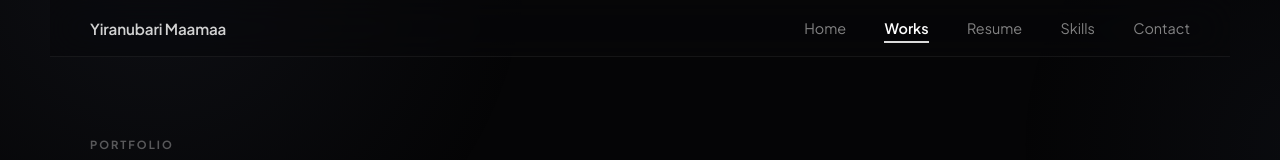
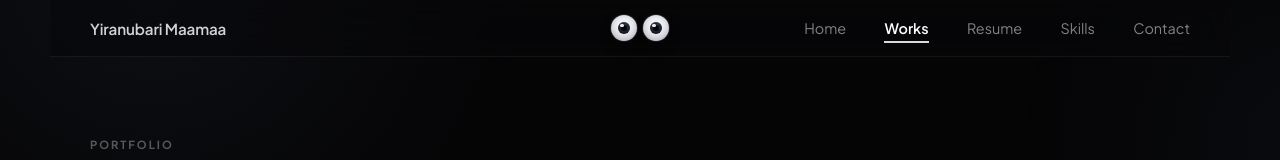
Before and after one commit to Yiranubari/portfolio-1, a Next.js app: page /works in a window 1280 px wide. Shown: the top 160 px of the page. Built offline with nearby package versions, Linux system fonts and the light colour scheme.

Commit message:
feat: add interactive CursorGlow and Eye components for enhanced user experience; refactor Home and Nav components for improved interactivity and visual effects

```diff
--- /dev/null
+++ b/app/components/CursorGlow.js
@@ -0,0 +1,42 @@
+"use client";
+
+import React, { useEffect, useRef } from "react";
+import styles from "./CursorGlow.module.css";
+
+export default function CursorGlow() {
+  const ref = useRef(null);
+
+  useEffect(() => {
+    const el = ref.current;
+    if (!el) return;
+
+    const reduce = window.matchMedia("(prefers-reduced-motion: reduce)");
+    if (reduce.matches) return;
+
+    let frame = 0;
+
+    const onMove = (e) => {
+      if (frame) return;
+      frame = requestAnimationFrame(() => {
+        frame = 0;
+        el.style.setProperty("--gx", `${e.clientX}px`);
+        el.style.setProperty("--gy", `${e.clientY}px`);
+        el.style.setProperty("--g-opacity", "1");
+      });
+    };
+
+    const onLeave = () => {
+      el.style.setProperty("--g-opacity", "0");
+    };
+
+    window.addEventListener("mousemove", onMove);
+    document.addEventListener("mouseleave", onLeave);
+    return () => {
+      window.removeEventListener("mousemove", onMove);
+      document.removeEventListener("mouseleave", onLeave);
+      if (frame) cancelAnimationFrame(frame);
+    };
+  }, []);
+
+  return <div ref={ref} className={styles.glow} aria-hidden="true" />;
+}
--- /dev/null
+++ b/app/components/CursorGlow.module.css
@@ -0,0 +1,19 @@
+.glow {
+  position: fixed;
+  inset: 0;
+  z-index: -1;
+  pointer-events: none;
+  opacity: var(--g-opacity, 0);
+  transition: opacity 0.6s var(--ease);
+  background: radial-gradient(
+    480px circle at var(--gx, 50%) var(--gy, 50%),
+    rgba(150, 165, 210, 0.1),
+    transparent 60%
+  );
+}
+
+@media (prefers-reduced-motion: reduce) {
+  .glow {
+    display: none;
+  }
+}
--- /dev/null
+++ b/app/components/Eye.js
@@ -0,0 +1,62 @@
+"use client";
+
+import React, { useEffect, useRef } from "react";
+import styles from "./Eye.module.css";
+
+export default function Eye() {
+  const leftRef = useRef(null);
+  const rightRef = useRef(null);
+
+  useEffect(() => {
+    const reduce = window.matchMedia("(prefers-reduced-motion: reduce)");
+    if (reduce.matches) return;
+
+    let frame = 0;
+
+    const aim = (ball) => {
+      const iris = ball.firstChild;
+      const r = ball.getBoundingClientRect();
+      const cx = r.left + r.width / 2;
+      const cy = r.top + r.height / 2;
+      return (e) => {
+        const angle = Math.atan2(e.clientY - cy, e.clientX - cx);
+        const max = r.width * 0.16;
+        iris.style.transform = `translate(${Math.cos(angle) * max}px, ${Math.sin(angle) * max}px)`;
+      };
+    };
+
+    const onMove = (e) => {
+      if (frame) return;
+      frame = requestAnimationFrame(() => {
+        frame = 0;
+        const left = leftRef.current;
+        const right = rightRef.current;
+        if (left) aim(left)(e);
+        if (right) aim(right)(e);
+      });
+    };
+
+    window.addEventListener("mousemove", onMove);
+    return () => {
+      window.removeEventListener("mousemove", onMove);
+      if (frame) cancelAnimationFrame(frame);
+    };
+  }, []);
+
+  return (
+    <div className={styles.eyes} aria-hidden="true">
+      <span className={styles.ball} ref={leftRef}>
+        <span className={styles.iris}>
+          <span className={styles.pupil} />
+          <span className={styles.shine} />
+        </span>
+      </span>
+      <span className={styles.ball} ref={rightRef}>
+        <span className={styles.iris}>
+          <span className={styles.pupil} />
+          <span className={styles.shine} />
+        </span>
+      </span>
+    </div>
+  );
+}
--- /dev/null
+++ b/app/components/Eye.module.css
@@ -0,0 +1,78 @@
+.eyes {
+  position: absolute;
+  top: 50%;
+  left: 50%;
+  transform: translate(-50%, -50%);
+  display: flex;
+  align-items: center;
+  gap: 6px;
+  pointer-events: none;
+}
+
+.ball {
+  display: flex;
+  align-items: center;
+  justify-content: center;
+  border-radius: 50%;
+  overflow: hidden;
+  transform-origin: center;
+  width: 26px;
+  height: 26px;
+  background: radial-gradient(circle at 50% 38%, #f6f7f9, #d6d9e1);
+  box-shadow:
+    inset 0 -2px 6px rgba(0, 0, 0, 0.18),
+    0 6px 16px -6px rgba(0, 0, 0, 0.7),
+    0 0 0 1px rgba(255, 255, 255, 0.1);
+  animation: blink 7s var(--ease) infinite;
+}
+
+.iris {
+  display: flex;
+  align-items: center;
+  justify-content: center;
+  width: 46%;
+  height: 46%;
+  border-radius: 50%;
+  position: relative;
+  background: radial-gradient(circle at 50% 38%, #3b4052, #14161f 70%);
+  transition: transform 0.12s ease-out;
+}
+
+.pupil {
+  width: 46%;
+  height: 46%;
+  border-radius: 50%;
+  background: #05060a;
+}
+
+.shine {
+  position: absolute;
+  top: 16%;
+  left: 20%;
+  width: 28%;
+  height: 28%;
+  border-radius: 50%;
+  background: rgba(255, 255, 255, 0.9);
+}
+
+@keyframes blink {
+  0%, 92%, 100% {
+    transform: scaleY(1);
+  }
+  95% {
+    transform: scaleY(0.08);
+  }
+}
+
+@media (max-width: 700px) {
+  .ball {
+    width: 22px;
+    height: 22px;
+  }
+}
+
+@media (prefers-reduced-motion: reduce) {
+  .ball {
+    animation: none;
+  }
+}
--- a/app/components/Nav.js
+++ b/app/components/Nav.js
@@ -1,7 +1,8 @@
 'use client';
-import React from 'react';
+import React, { useState, useEffect } from 'react';
 import Link from 'next/link';
 import { usePathname } from 'next/navigation';
+import Eye from './Eye';
 import styles from "./Nav.module.css";
 
 const NAV_ITEMS = ['Home', 'Works', 'Resume', 'Skills', 'Contact'];
@@ -15,12 +16,28 @@ const PATHMAP = {
 
 export default function Nav() {
   const pathname = usePathname();
+  const isHome = pathname === '/';
+  const [shown, setShown] = useState(!isHome);
+
+  useEffect(() => {
+    if (!isHome) {
+      setShown(true);
+      return;
+    }
+    setShown(false);
+    const onReveal = () => setShown(true);
+    window.addEventListener('hero-revealed', onReveal);
+    return () => window.removeEventListener('hero-revealed', onReveal);
+  }, [isHome]);
 
   return (
-    <nav className={styles['nav']}>
+    <nav
+      className={`${styles['nav']} ${shown ? styles['nav-show'] : styles['nav-pre']}`}
+    >
       <Link href="/" className={styles['nav-left']} aria-label="Yiranubari Maamaa, home">
         <span className={styles['nav-name']}>Yiranubari Maamaa</span>
       </Link>
+      <Eye />
       <ul className={styles['nav-links']}>
         {NAV_ITEMS.map((item) => {
           const path = PATHMAP[item];
--- a/app/components/Nav.module.css
+++ b/app/components/Nav.module.css
@@ -10,6 +10,36 @@
   -webkit-backdrop-filter: saturate(150%) blur(18px);
   backdrop-filter: saturate(150%) blur(18px);
   border-bottom: 1px solid rgba(255, 255, 255, 0.06);
+}
+
+.nav-pre {
+  opacity: 0;
+  transform: translateY(-100%);
+}
+
+.nav-show {
+  animation: nav-slide 0.9s var(--ease) forwards;
+}
+
+@keyframes nav-slide {
+  from {
+    opacity: 0;
+    transform: translateY(-100%);
+  }
+  to {
+    opacity: 1;
+    transform: translateY(0);
+  }
+}
+
+@media (prefers-reduced-motion: reduce) {
+  .nav-pre {
+    opacity: 1;
+    transform: none;
+  }
+  .nav-show {
+    animation: none;
+  }
 }
 
 .nav-left {
--- a/app/layout.js
+++ b/app/layout.js
@@ -1,5 +1,6 @@
 import localFont from 'next/font/local';
 import Nav from './components/Nav';
+import CursorGlow from './components/CursorGlow';
 import './global.css';
 import styles from './App.module.css';
 
@@ -21,6 +22,7 @@ export default function RootLayout({ children }) {
     <html lang="en">
       <body className={jakarta.variable}>
         <div className={styles.page}>
+          <CursorGlow />
           <Nav />
           <main>
             {children}
```
Also changed, not shown: app/components/Home.js (+4 -11 lines), app/components/Home.module.css (+0 -14 lines).
